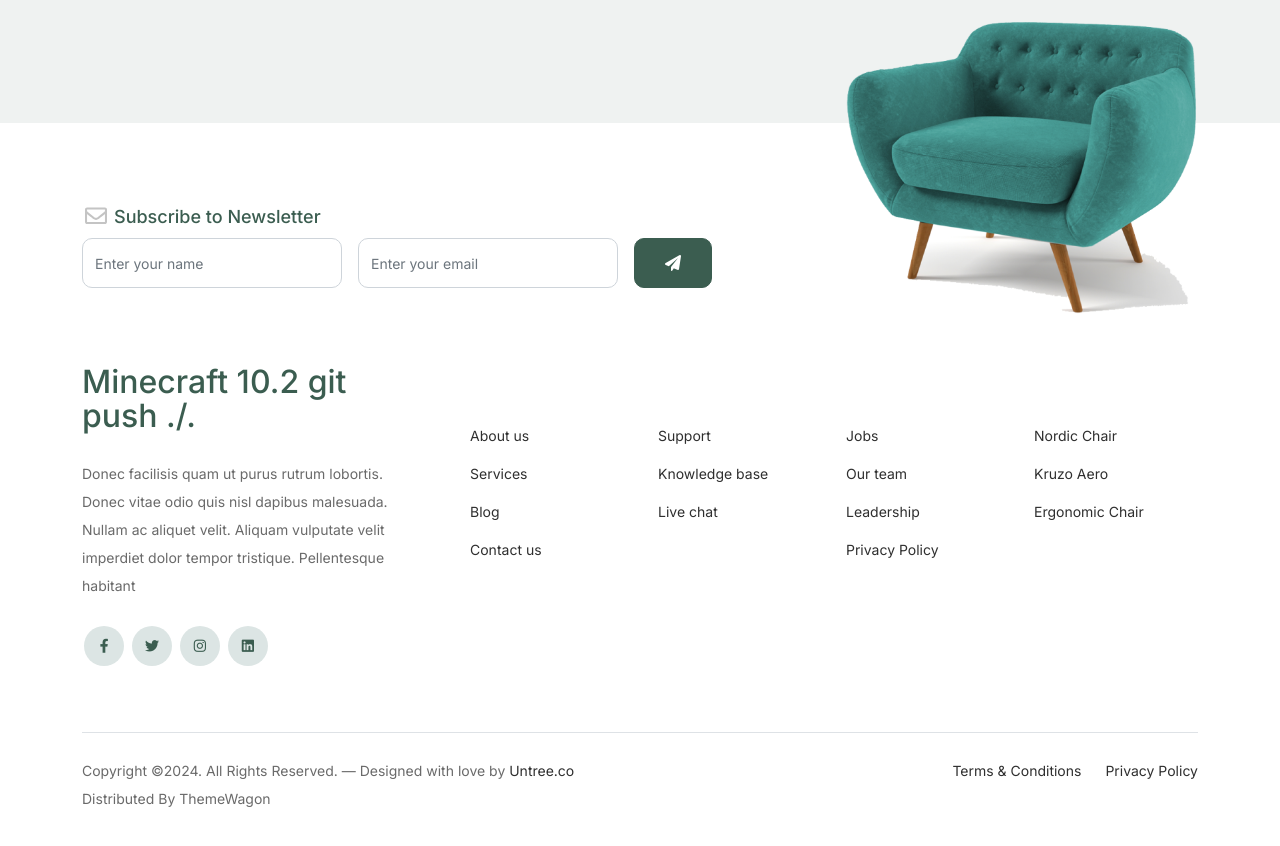
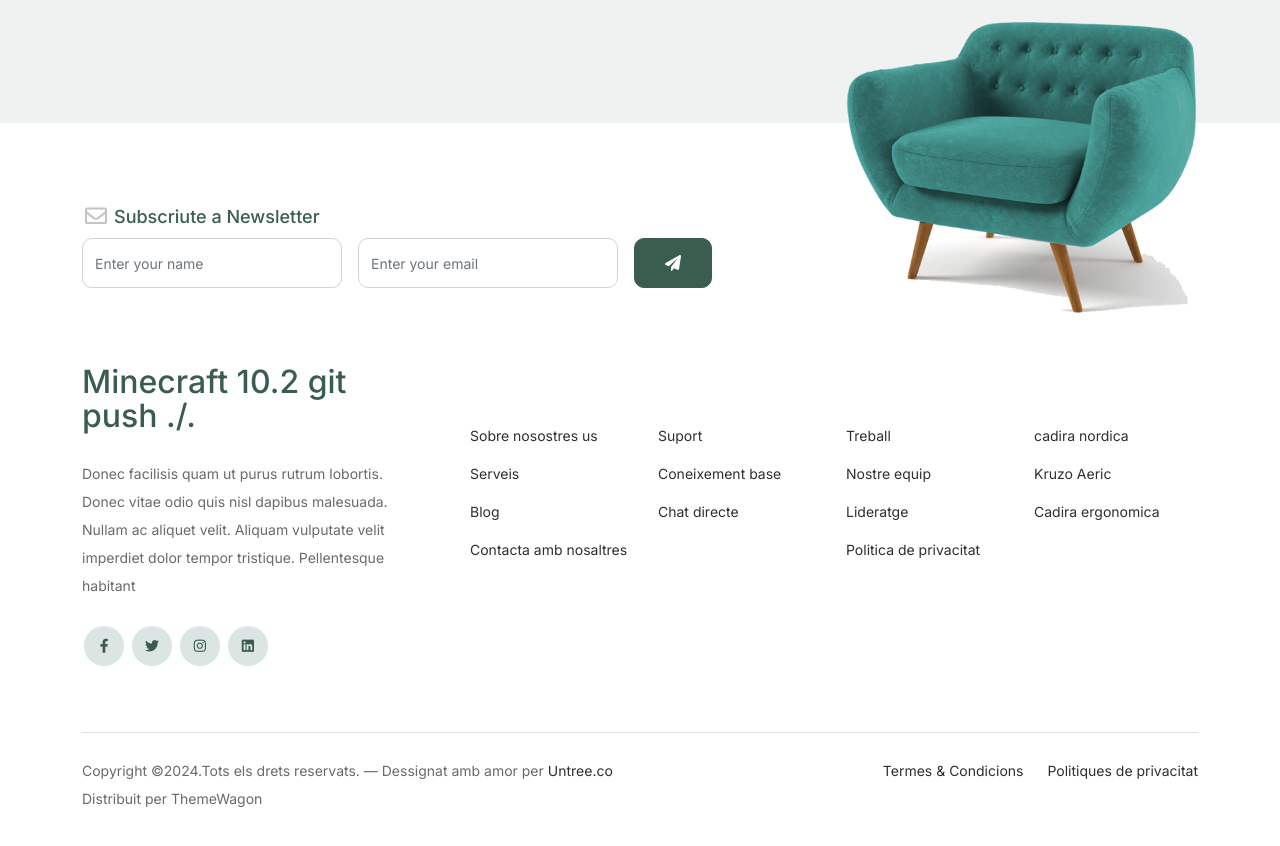
Before and after one commit to Alexcoti284/SimulacioEquip_MBMA, a plain HTML site: page dam2m5uf2/Examen/examenm5uf2/template/furni-1.0.0/index.html in a window 1280 px wide. Shown: the part 4633-5479 px from the top of the page. Drawn offline with Linux system fonts and the light colour scheme.

Commit message:
traduir index

```diff
--- a/dam2m5uf2/Examen/examenm5uf2/template/furni-1.0.0/index.html
+++ b/dam2m5uf2/Examen/examenm5uf2/template/furni-1.0.0/index.html
@@ -443,7 +443,7 @@
 				<div class="row">
 					<div class="col-lg-8">
 						<div class="subscription-form">
-							<h3 class="d-flex align-items-center"><span class="me-1"><img src="images/envelope-outline.svg" alt="Image" class="img-fluid"></span><span>Subscribe to Newsletter</span></h3>
+							<h3 class="d-flex align-items-center"><span class="me-1"><img src="images/envelope-outline.svg" alt="Image" class="img-fluid"></span><span>Subscriute a Newsletter</span></h3>
 
 							<form action="#" class="row g-3">
 								<div class="col-auto">
@@ -480,35 +480,35 @@
 						<div class="row links-wrap">
 							<div class="col-6 col-sm-6 col-md-3">
 								<ul class="list-unstyled">
-									<li><a href="#">About us</a></li>
-									<li><a href="#">Services</a></li>
+									<li><a href="#">Sobre nosostres us</a></li>
+									<li><a href="#">Serveis</a></li>
 									<li><a href="#">Blog</a></li>
-									<li><a href="#">Contact us</a></li>
+									<li><a href="#">Contacta amb nosaltres</a></li>
 								</ul>
 							</div>
 
 							<div class="col-6 col-sm-6 col-md-3">
 								<ul class="list-unstyled">
-									<li><a href="#">Support</a></li>
-									<li><a href="#">Knowledge base</a></li>
-									<li><a href="#">Live chat</a></li>
+									<li><a href="#">Suport</a></li>
+									<li><a href="#">Coneixement base</a></li>
+									<li><a href="#">Chat directe</a></li>
 								</ul>
 							</div>
 
 							<div class="col-6 col-sm-6 col-md-3">
 								<ul class="list-unstyled">
-									<li><a href="#">Jobs</a></li>
-									<li><a href="#">Our team</a></li>
-									<li><a href="#">Leadership</a></li>
-									<li><a href="#">Privacy Policy</a></li>
+									<li><a href="#">Treball</a></li>
+									<li><a href="#">Nostre equip</a></li>
+									<li><a href="#">Lideratge</a></li>
+									<li><a href="#">Politica de privacitat</a></li>
 								</ul>
 							</div>
 
 							<div class="col-6 col-sm-6 col-md-3">
 								<ul class="list-unstyled">
-									<li><a href="#">Nordic Chair</a></li>
-									<li><a href="#">Kruzo Aero</a></li>
-									<li><a href="#">Ergonomic Chair</a></li>
+									<li><a href="#">cadira nordica</a></li>
+									<li><a href="#">Kruzo Aeric</a></li>
+									<li><a href="#">Cadira ergonomica</a></li>
 								</ul>
 							</div>
 						</div>
@@ -519,14 +519,14 @@
 				<div class="border-top copyright">
 					<div class="row pt-4">
 						<div class="col-lg-6">
-							<p class="mb-2 text-center text-lg-start">Copyright &copy;<script>document.write(new Date().getFullYear());</script>. All Rights Reserved. &mdash; Designed with love by <a href="https://untree.co">Untree.co</a> Distributed By <a hreff="https://themewagon.com">ThemeWagon</a>  <!-- License information: https://untree.co/license/ -->
+							<p class="mb-2 text-center text-lg-start">Copyright &copy;<script>document.write(new Date().getFullYear());</script>.Tots els drets reservats. &mdash; Dessignat amb amor per <a href="https://untree.co">Untree.co</a> Distribuit per <a hreff="https://themewagon.com">ThemeWagon</a>  <!-- License information: https://untree.co/license/ -->
             </p>
 						</div>
 
 						<div class="col-lg-6 text-center text-lg-end">
 							<ul class="list-unstyled d-inline-flex ms-auto">
-								<li class="me-4"><a href="#">Terms &amp; Conditions</a></li>
-								<li><a href="#">Privacy Policy</a></li>
+								<li class="me-4"><a href="#">Termes &amp; Condicions</a></li>
+								<li><a href="#">Politiques de privacitat</a></li>
 							</ul>
 						</div>
 
```
